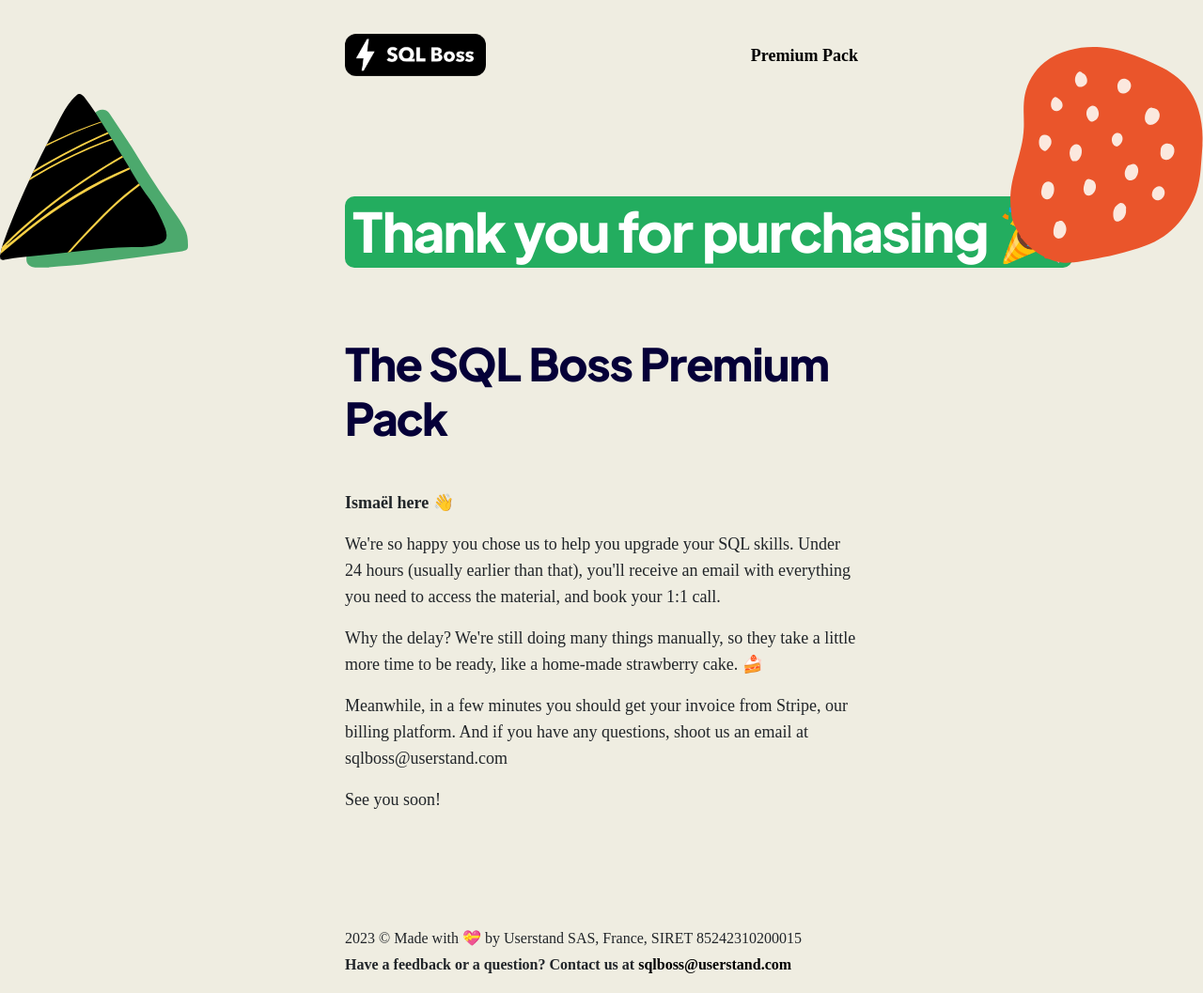
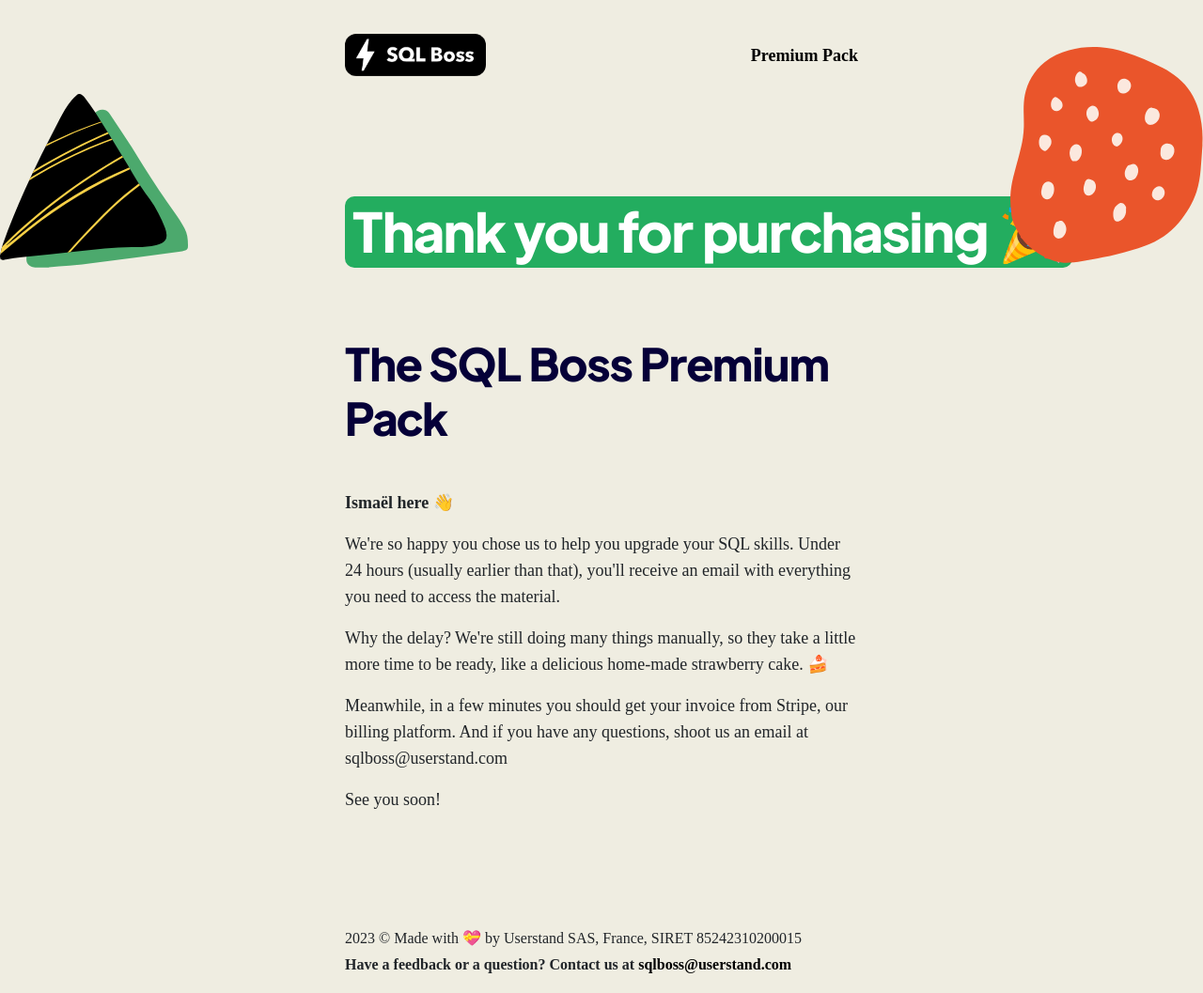
Before and after one commit to ismaelsow/sqlboss, a Jekyll site: the page built from thank-you/index.html, in a window 1280 px wide. Shown: the whole page at 94% size. Built offline with Jekyll 4.4.1, drawn with Linux system fonts in a browser that asks for light colours; some web fonts are replaced.

Commit message:
Fix copy on thank-you page

```diff
--- a/thank-you/index.html
+++ b/thank-you/index.html
@@ -8,8 +8,8 @@
 
 <div class="intro">
   <p><span style="font-weight:800">Ismaël here 👋</span></p>
-  <p>We're so happy you chose us to help you upgrade your SQL skills. Under 24 hours (usually earlier than that), you'll receive an email with everything you need to access the material, and book your 1:1 call.</p>
-  <p>Why the delay? We're still doing many things manually, so they take a little more time to be ready, like a home-made strawberry cake. 🍰</p>
+  <p>We're so happy you chose us to help you upgrade your SQL skills. Under 24 hours (usually earlier than that), you'll receive an email with everything you need to access the material.</p>
+  <p>Why the delay? We're still doing many things manually, so they take a little more time to be ready, like a delicious home-made strawberry cake. 🍰</p>
   <p>Meanwhile, in a few minutes you should get your invoice from Stripe, our billing platform. And if you have any questions, shoot us an email at sqlboss@userstand.com</p>
   <p>See you soon!</p>
 </div>
```
